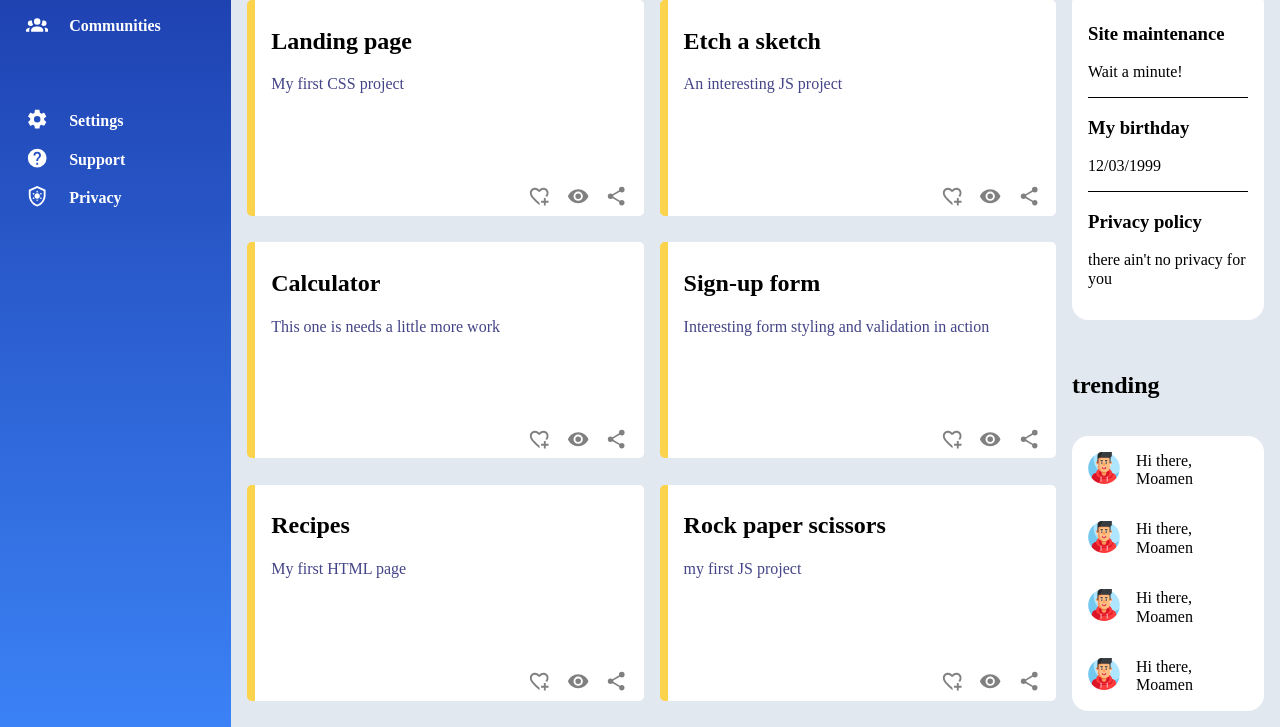
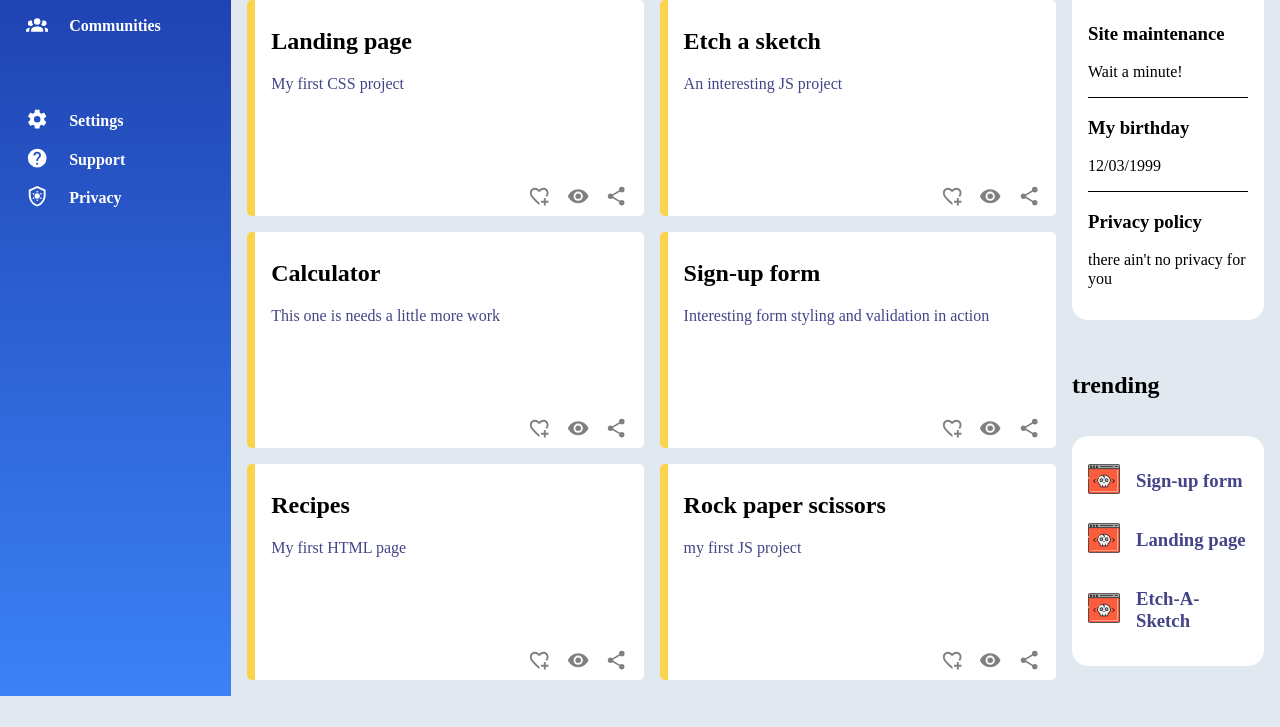
Before and after one commit to Moamen-bekheet/Dashboard-UI, a plain HTML site: page index.html in a window 1280 px wide. Shown: the part 276-1003 px from the top of the page. After the commit the page ends 972 px from the top, so only its background shows below. Drawn offline with Linux system fonts and the light colour scheme.

Commit message:
edited the trending items icon

```diff
--- a/index.html
+++ b/index.html
@@ -229,26 +229,18 @@
                         <div><h2>trending</h2></div>
                         <div class="trending-items-container">
                             <div>
-                                <div class="greeting">
-                                    <div><img src="./gamer (1).png"></div>
-                                    <div class="named-greeting">Hi there,<br>
-                                         Moamen</div>
+                                <div class="trending-item">
+                                    <div><img src="./hacker (1).png"></div>
+                                    <div class="named-greeting"><h3><a href="#">Sign-up form</a></h3>
                                 </div>
                             </div>
-                            <div><div class="greeting">
-                                <div><img src="./gamer (1).png"></div>
-                                <div class="named-greeting">Hi there,<br>
-                                     Moamen</div>
+                            <div><div class="trending-item">
+                                <div><img src="./hacker (1).png"></div>
+                                <div class="named-greeting"><h3><a href="#">Landing page</a></h3>
                             </div></div>
-                            <div><div class="greeting">
-                                <div><img src="./gamer (1).png"></div>
-                                <div class="named-greeting">Hi there,<br>
-                                     Moamen</div>
-                            </div></div>
-                            <div><div class="greeting">
-                                <div><img src="./gamer (1).png"></div>
-                                <div class="named-greeting">Hi there,<br>
-                                     Moamen</div>
+                            <div><div class="trending-item">
+                                <div><img src="./hacker (1).png"></div>
+                                <div class="named-greeting"><h3><a href="#">Etch-A-Sketch</a></h3>
                             </div></div>
                         </div>
                     </div>
--- a/style.css
+++ b/style.css
@@ -410,7 +410,7 @@ label>svg, .notification>svg, .notification>span, .notification>img{
     column-gap: .5rem;
     background-color: white;
 }
-.greeting{
+.greeting, .trending-item{
     display: flex;
     justify-content: flex-start;
     align-items: center;
```
Also changed, not shown: hacker (1).png (added), hacker.png (added).
